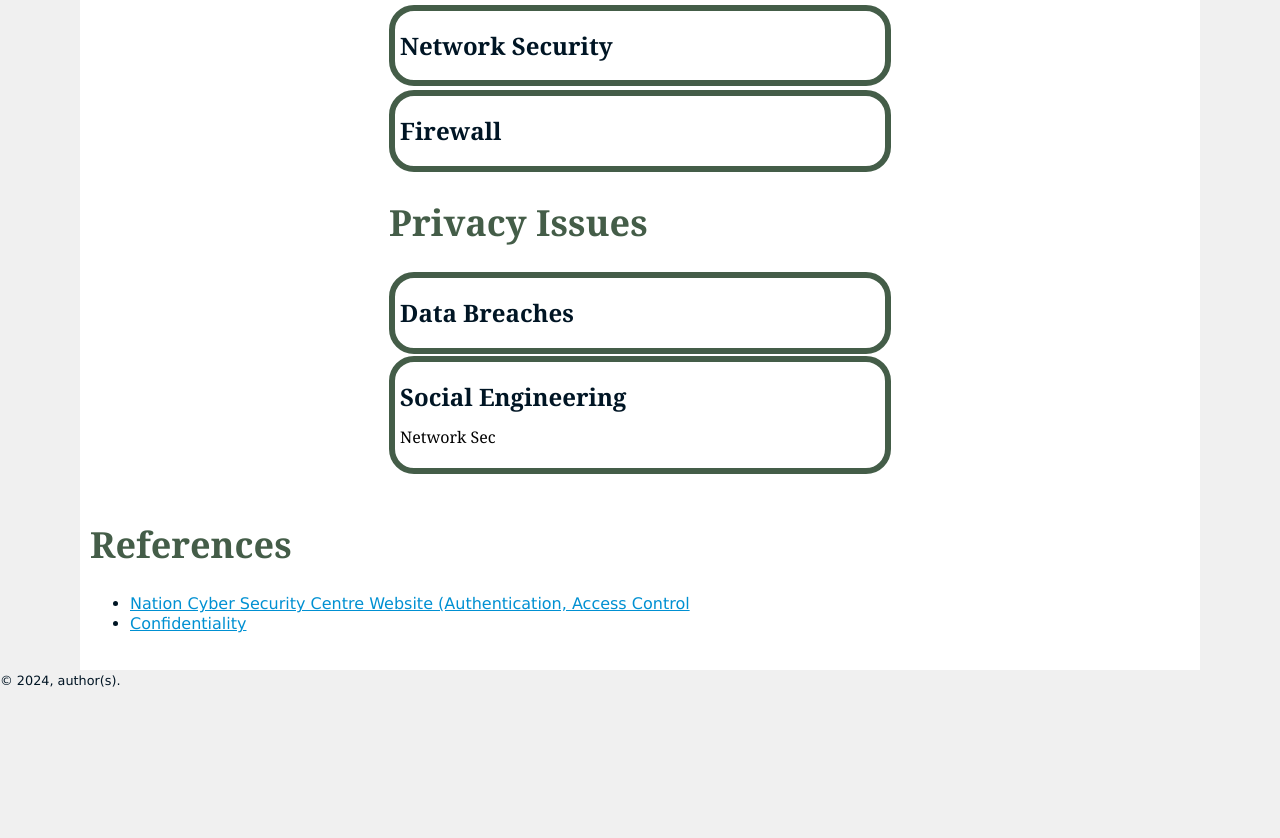
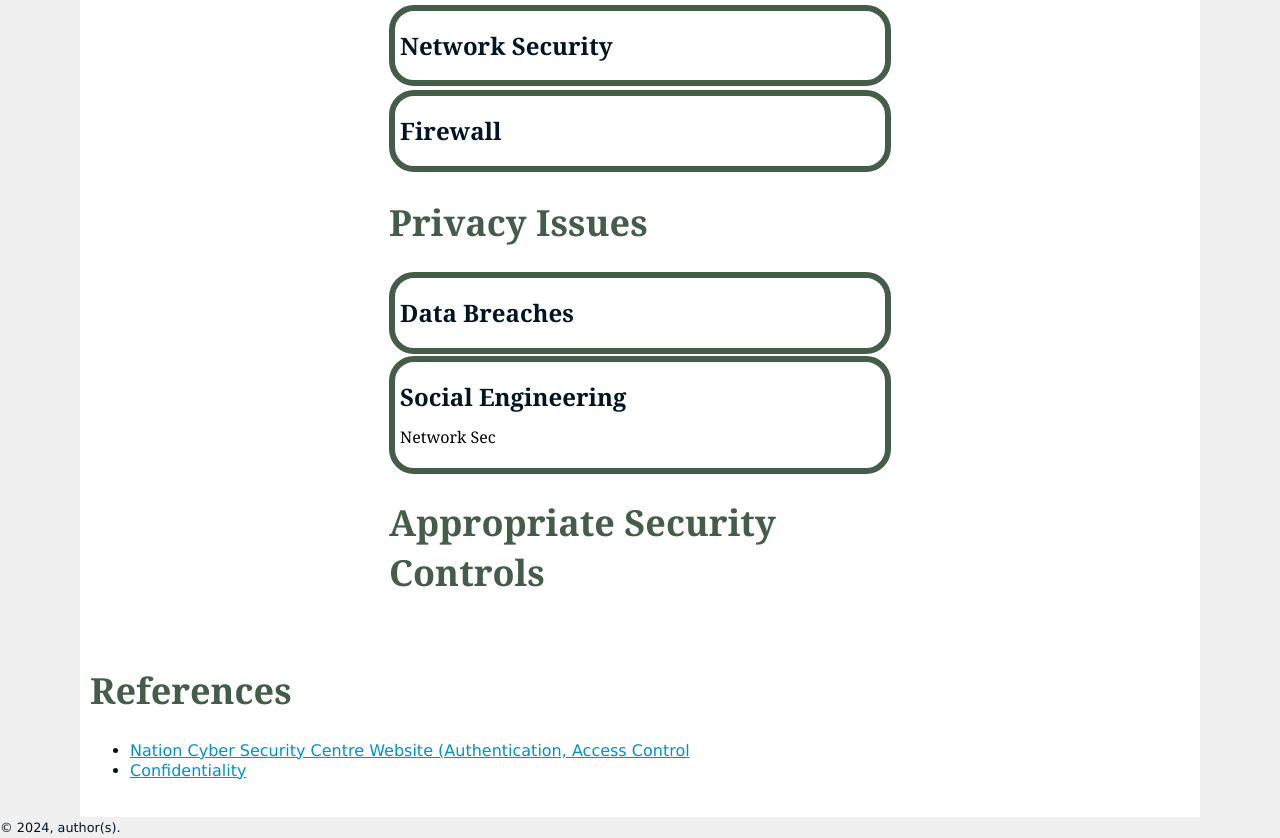
Before and after one commit to ccuttlery/CI453-Group-Project-Website, a plain HTML site: page index.html in a window 1280 px wide. Shown: the part 4607-5445 px from the top of the page. Before the commit the page ends 5298 px from the top, so only its background shows below. Drawn offline with Linux system fonts and the light colour scheme.

Commit message:
Update index.html

```diff
--- a/index.html
+++ b/index.html
@@ -231,8 +231,12 @@
                         </article>
                     </form>
                 </div>
+            </div>
 
-            </div>
+		<div class="Appropriate Security Controls">
+	                <h1>Appropriate Security Controls</h1>
+
+	        </div>
         </main>
 
 	<aside>
```
